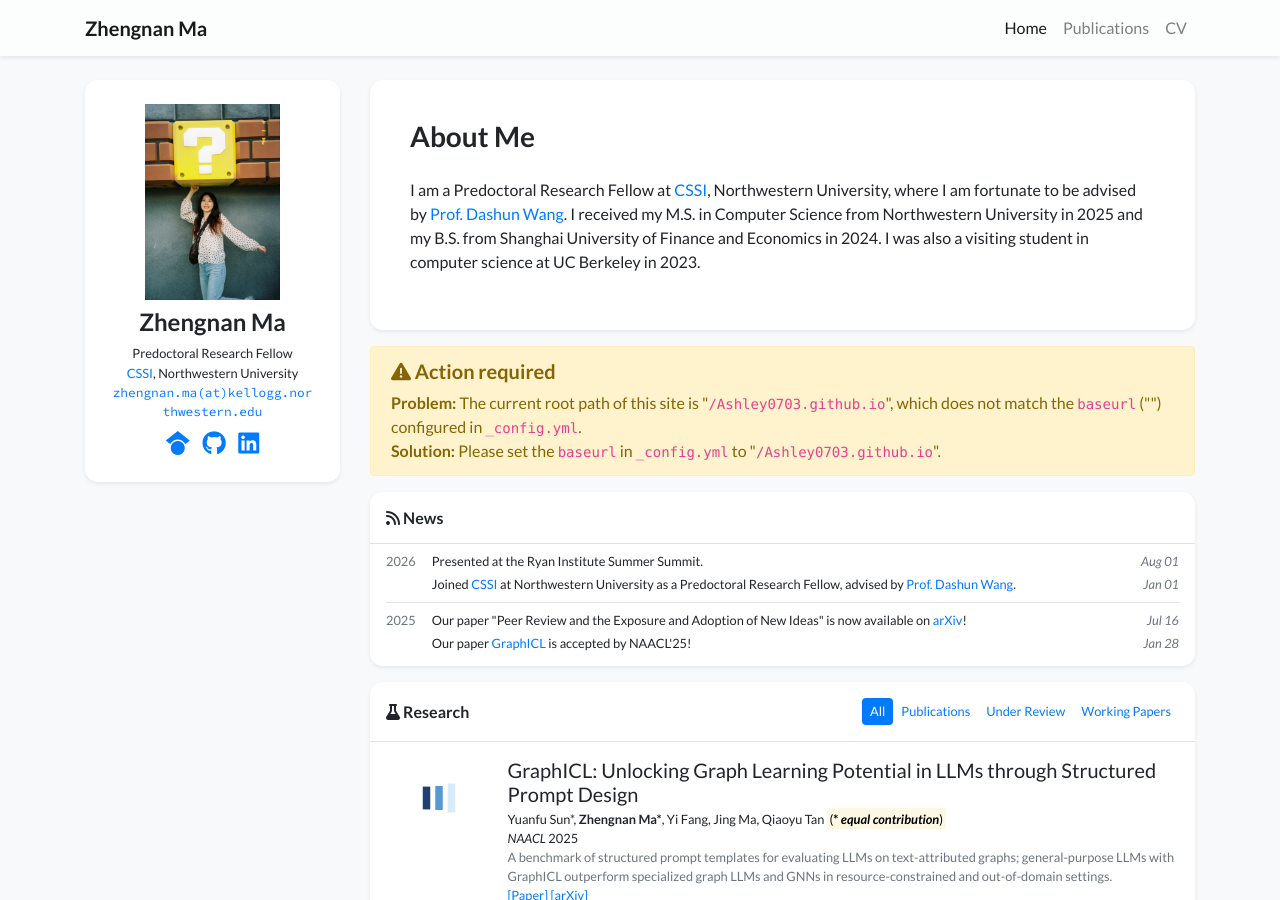
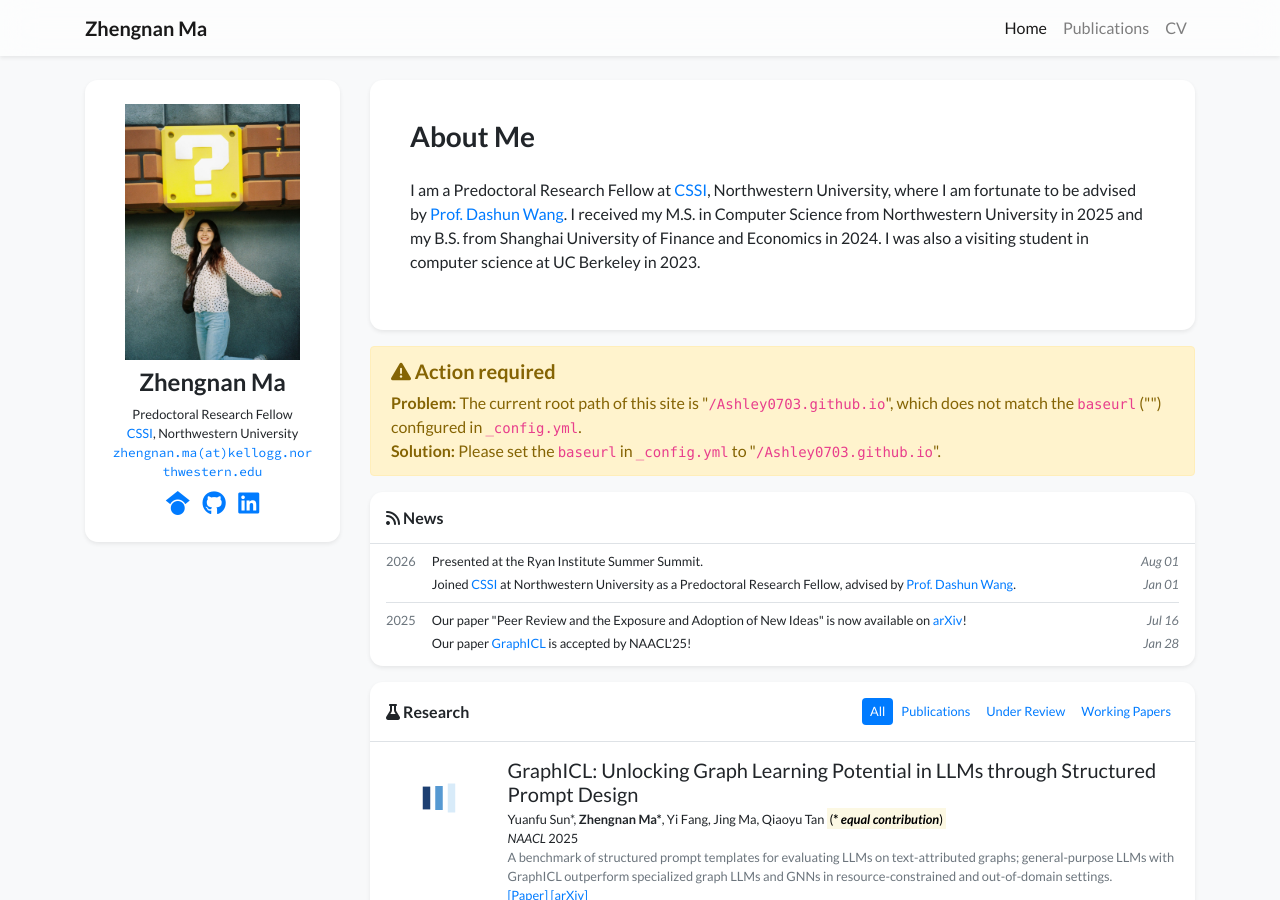
Before and after one commit to Ashley0703/Ashley0703.github.io, a Jekyll site: the page built from index.html, in a window 1280 px wide and 900 px high. Built offline with Jekyll 4.4.1, drawn with Linux system fonts in a browser that asks for light colours; nearby versions of some CDN libraries; a style sheet for code colours, icons or effects is not loaded.

Commit message:
Enlarge homepage portrait
Co-Authored-By: Claude Opus 5.5 <noreply@anthropic.com>

```diff
--- a/_includes/widgets/profile_card_mini.html
+++ b/_includes/widgets/profile_card_mini.html
@@ -10,7 +10,7 @@
                             <img
                                 src="{{ site.data.profile.portrait_url | relative_url }}"
                                 class="figure-img img-fluid"
-                                style="max-width: 65%;"
+                                style="max-width: 85%;"
                                 data-toggle="tooltip"
                                 data-placement="top"
                                 title="{{ site.data.profile.portrait_caption }}">
```
